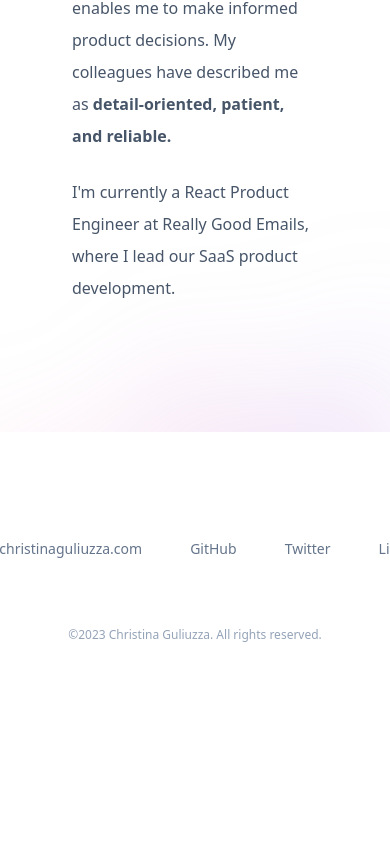
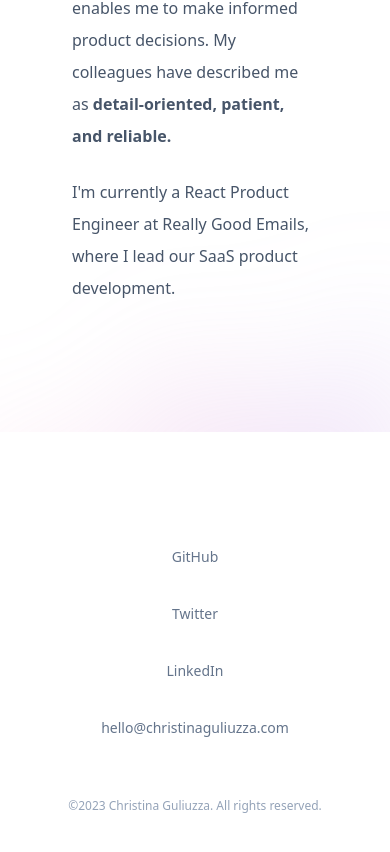
Before and after one commit to cguliuzza/tina-dev-site, a Next.js app: page / in a window 390 px wide. Shown: the part 3027-3879 px from the top of the page. Before the commit the page ends 3752 px from the top, so only its background shows below. Built offline with nearby package versions, Linux system fonts and the light colour scheme; a web font is replaced by a local one.

Commit message:
change order of links and make them a column in mobile

```diff
--- a/components/Footer.tsx
+++ b/components/Footer.tsx
@@ -24,18 +24,13 @@ const navigation = [
 export default function Footer() {
   return (
     <footer id="contact" className="bg-white">
-      <div className="mx-auto max-w-7xl overflow-hidden py-20 px-6 sm:py-24 lg:px-8">
-        <nav className="flex items-center justify-center" aria-label="Footer">
-          <div className="p-6">
-            <a
-              href="mailto:hello@christinaguliuzza.com"
-              className="text-center text-sm leading-6 text-slate-500 hover:text-slate-900"
-            >
-              hello@christinaguliuzza.com
-            </a>
-          </div>
+      <div className="mx-auto max-w-2xl py-24 px-6 lg:py-10">
+        <nav
+          className="flex flex-col md:flex-row items-center justify-center"
+          aria-label="Footer"
+        >
           {navigation.map((item) => (
-            <div key={item.name} className="p-6">
+            <div key={item.name} className="p-4">
               <a
                 href={item.href}
                 className="text-sm leading-6 text-slate-500 hover:text-slate-900"
@@ -44,6 +39,14 @@ export default function Footer() {
               </a>
             </div>
           ))}
+          <div className="p-4">
+            <a
+              href="mailto:hello@christinaguliuzza.com"
+              className="text-center text-sm leading-6 text-slate-500 hover:text-slate-900"
+            >
+              hello@christinaguliuzza.com
+            </a>
+          </div>
         </nav>
         <p className="mt-10 text-center text-xs leading-5 text-slate-400">
           &copy;<span>{currentYear}</span> Christina Guliuzza. All rights
```
